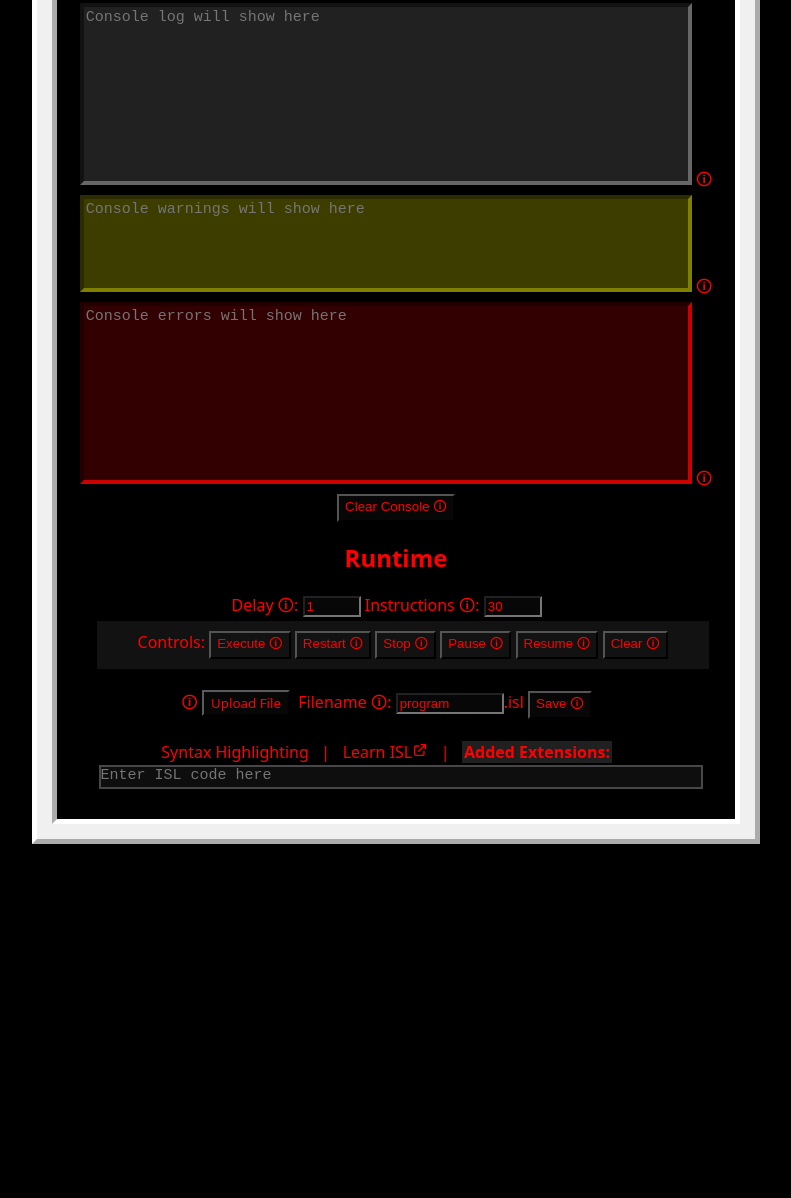
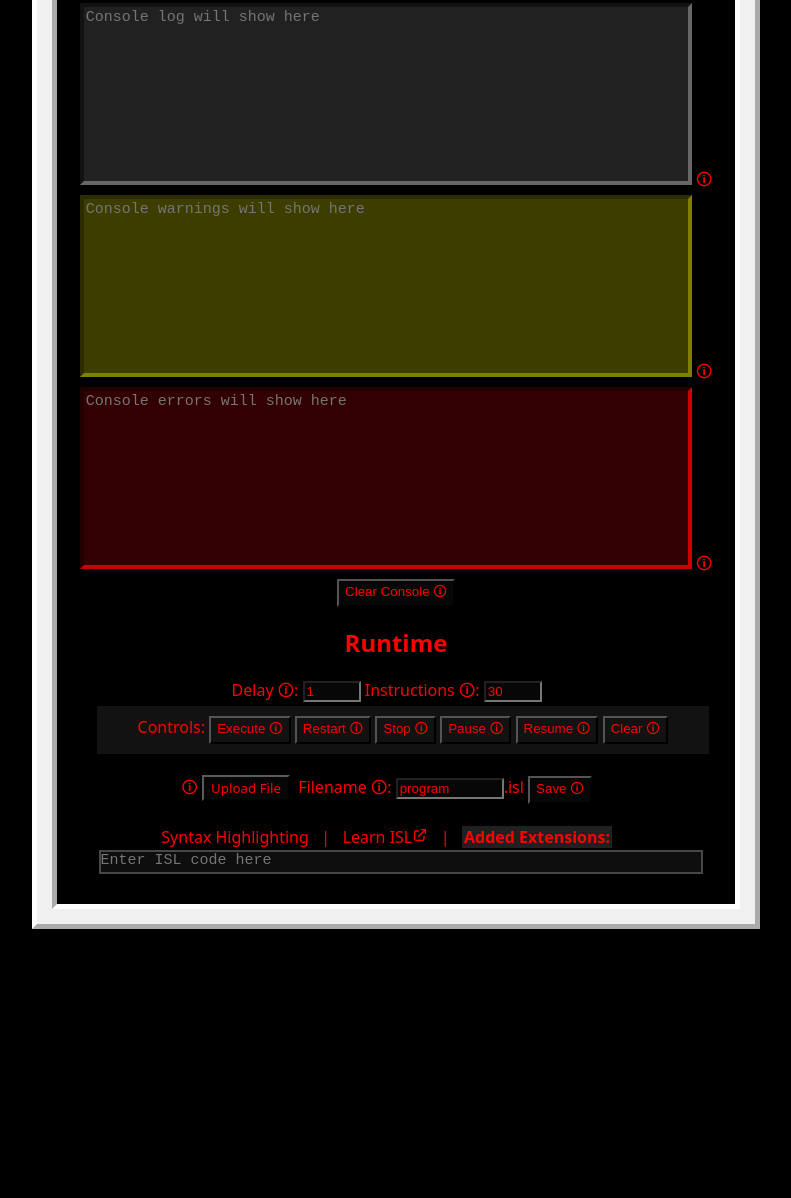
Before and after one commit to ISL-Language/ISL-Playground, a plain HTML site: page index.html in a window 1280 px wide. Shown: the part 1088-2286 px from the top of the page, without its empty margins (244-1035 px from the left). Before the commit the page ends 2201 px from the top, so only its background shows below. Drawn offline with Linux system fonts and the light colour scheme.

Commit message:
Increase warning space, actually update isl

```diff
--- a/index.html
+++ b/index.html
@@ -61,7 +61,7 @@
             content='Any messages sent through the &lt;span class="inline syntax">&lt;span class="keyword">log&lt;/span>&lt;/span> (then &lt;span class="inline syntax">&lt;span class="keyword">flush&lt;/span>&lt;/span>) keyword will show here'></popup-info>
           <br />
           <textarea id="warnings" placeholder="Console warnings will show here" readonly class="warning-box textbox"
-            cols="80" rows="5"></textarea>
+            cols="80" rows="10"></textarea>
           <popup-info copy-style-from="highlighting.css" content='Any warnings from the interpreter will show here, for example, disallowed operations
             like &lt;span class="inline syntax">&lt;span class="keyword">import&lt;/span>&lt;/span> and &lt;span
               class="inline syntax">&lt;span class="keyword">export&lt;/span>&lt;/span>.'></popup-info>
--- a/script.js
+++ b/script.js
@@ -1,4 +1,4 @@
-import { ISLInterpreter } from "https://cdn.jsdelivr.net/gh/LightningLaser8/ISL@latest/core/interpreter.js";
+import { ISLInterpreter } from "https://cdn.jsdelivr.net/gh/LightningLaser8/ISL@v0.2.0-alpha/core/interpreter.js";
 import { ISLFileLoader } from "./loader.js";
 /** @type { ISLInterpreter } */
 const interp = new ISLInterpreter({
```
